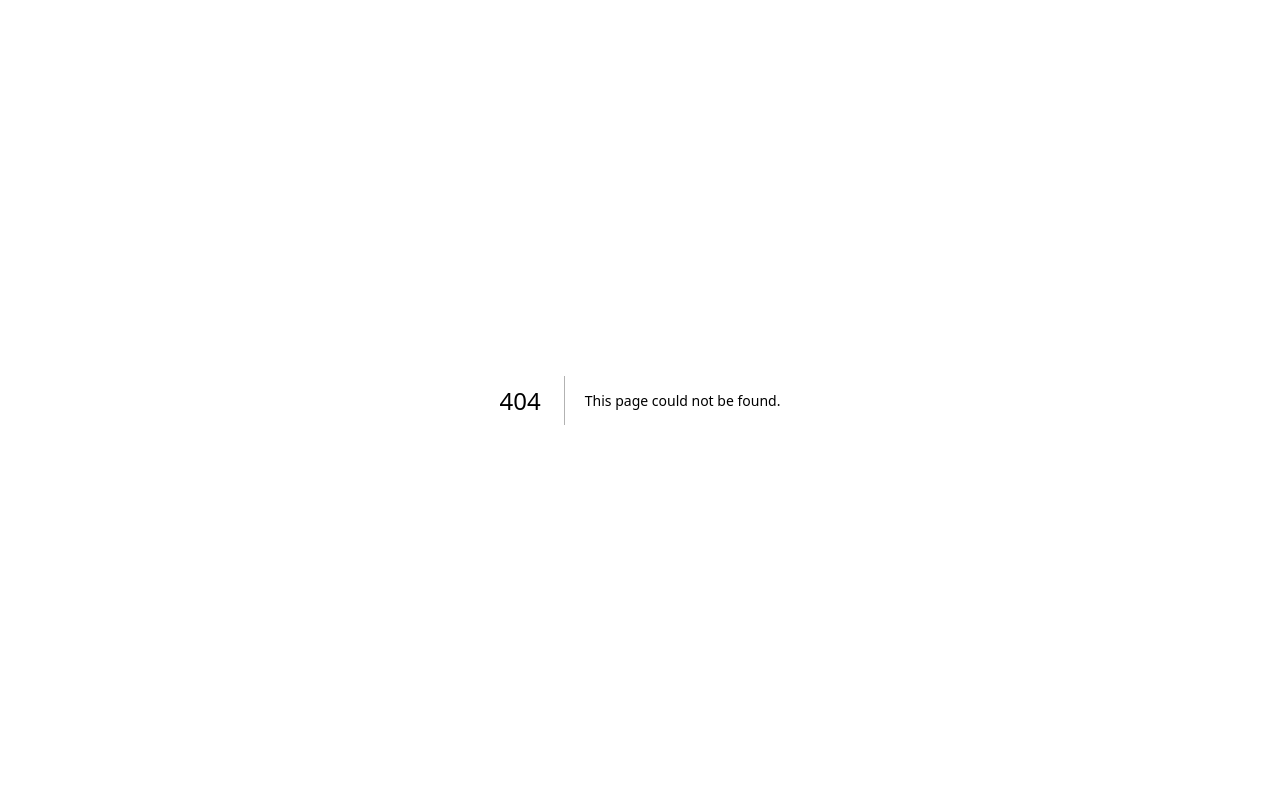
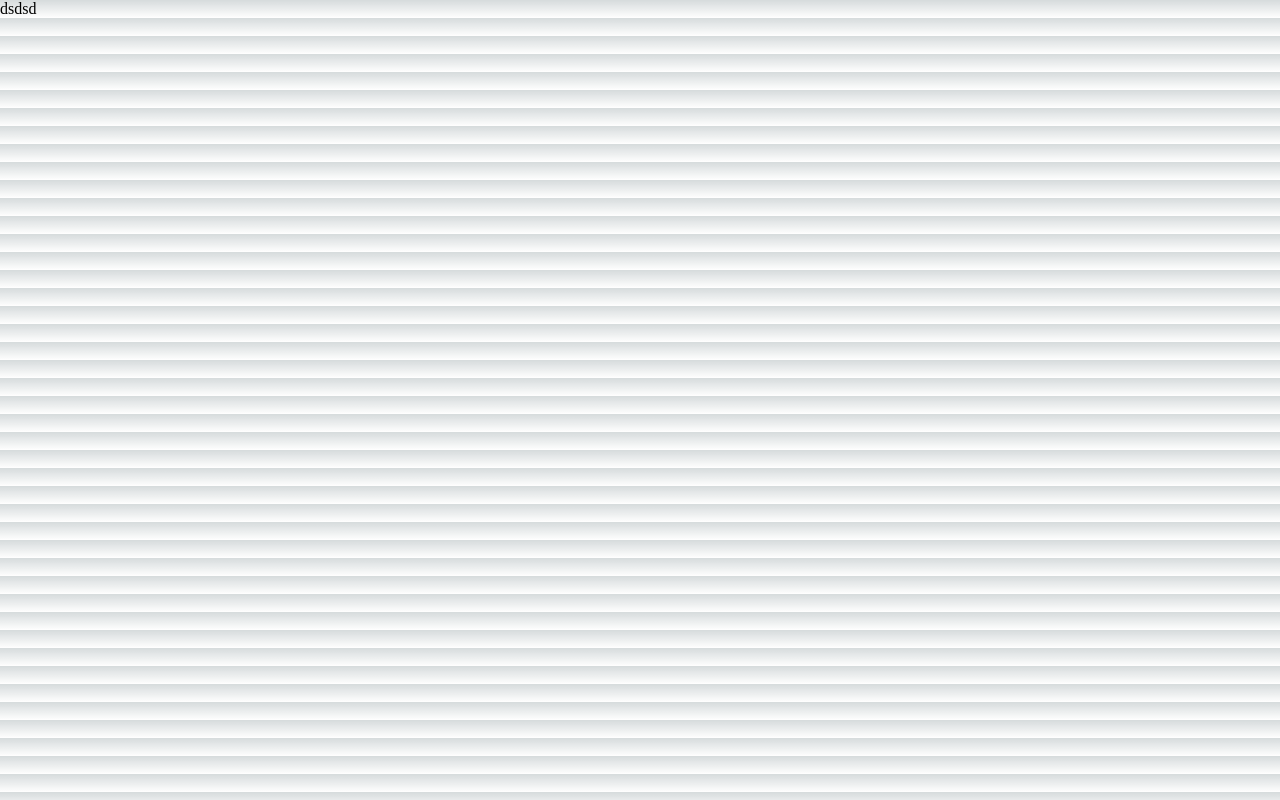
Before and after one commit to alexpaden/sutures-pro, a Next.js app: page /result in a window 1280 px wide. Before the commit this address had no page. Built offline with nearby package versions, Linux system fonts and the light colour scheme.

Commit message:
Create result page

```diff
--- /dev/null
+++ b/src/pages/result.tsx
@@ -0,0 +1,9 @@
+import { NextPage } from "next";
+
+interface Props {}
+
+const Result: NextPage<Props> = ({}) => {
+  return <div>dsdsd</div>;
+};
+
+export default Result;
```
